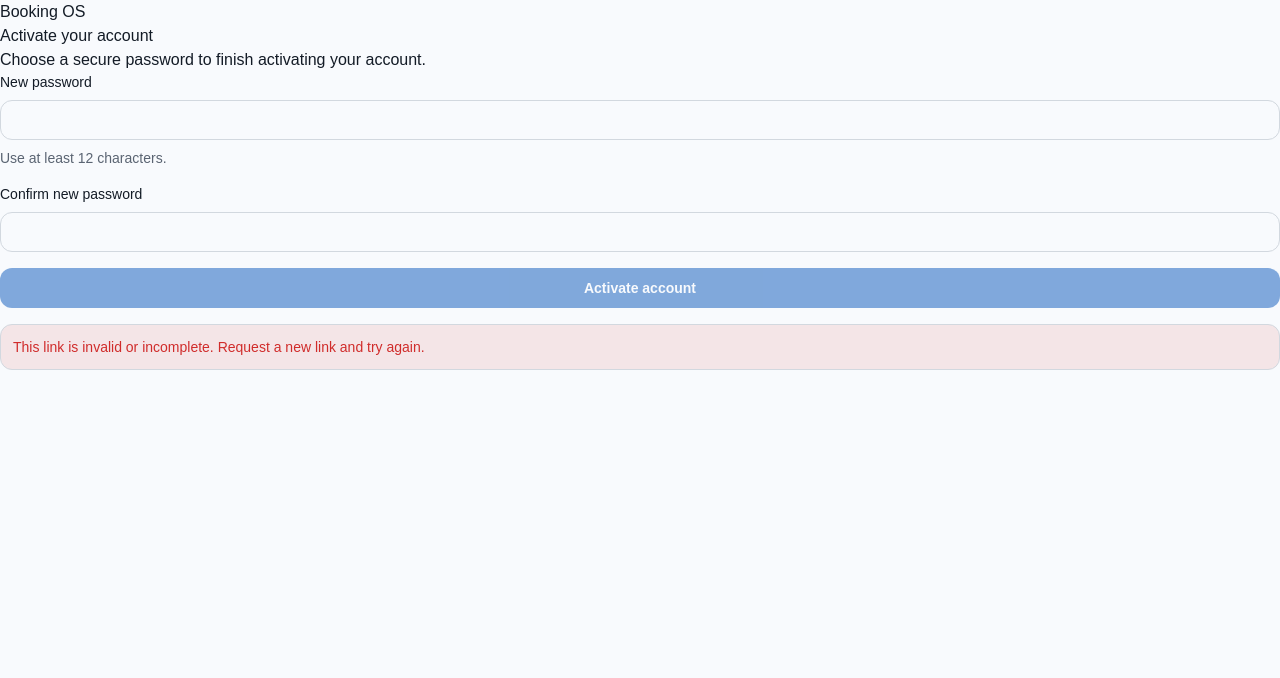
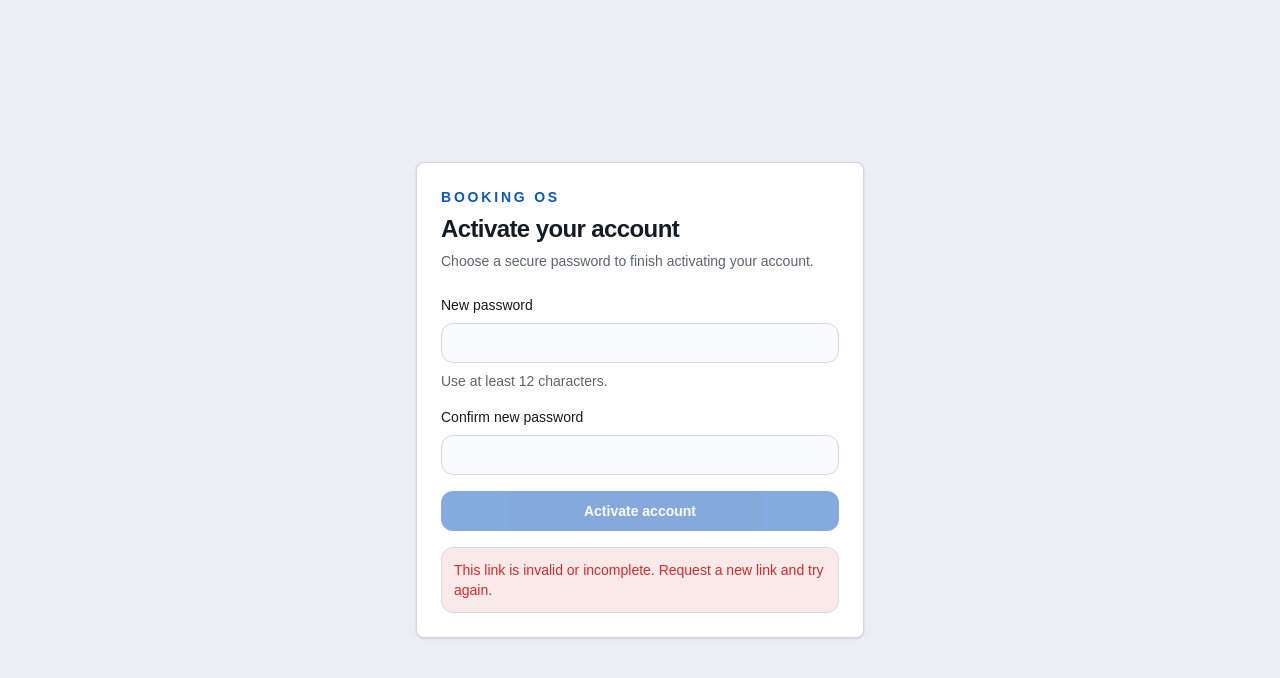
Before and after one commit to hiephanguyen01/booking-os, a Next.js app in the folder apps/web-console/: page /activate in a window 1280 px wide. Shown: the top 678 px of the page. Built offline with nearby package versions, Linux system fonts and the light colour scheme.

Commit message:
feat(web-console): apply shared identity page shell

```diff
--- a/apps/web-console/app/activate/page.tsx
+++ b/apps/web-console/app/activate/page.tsx
@@ -1,14 +1,30 @@
+import {
+  Card,
+  CardContent,
+  CardDescription,
+  CardHeader,
+  CardTitle,
+} from "@booking-os/ui/card";
+
 import { ActivationForm } from "../../src/components/identity-forms";
 
 export default function ActivatePage() {
   return (
-    <main className="console-shell">
-      <section className="identity-shell" aria-labelledby="activation-title">
-        <p className="product-label">Booking OS</p>
-        <h1 id="activation-title">Activate your account</h1>
-        <p>Choose a secure password to finish activating your account.</p>
-        <ActivationForm />
-      </section>
+    <main className="flex min-h-screen items-center justify-center bg-muted px-4 py-12">
+      <Card className="w-full max-w-md">
+        <CardHeader>
+          <p className="text-sm font-semibold uppercase tracking-[0.2em] text-primary">
+            Booking OS
+          </p>
+          <CardTitle id="activation-title">Activate your account</CardTitle>
+          <CardDescription>
+            Choose a secure password to finish activating your account.
+          </CardDescription>
+        </CardHeader>
+        <CardContent>
+          <ActivationForm />
+        </CardContent>
+      </Card>
     </main>
   );
 }
--- a/apps/web-console/app/password/forgot/page.tsx
+++ b/apps/web-console/app/password/forgot/page.tsx
@@ -1,14 +1,30 @@
+import {
+  Card,
+  CardContent,
+  CardDescription,
+  CardHeader,
+  CardTitle,
+} from "@booking-os/ui/card";
+
 import { ForgotPasswordForm } from "../../../src/components/identity-forms";
 
 export default function ForgotPasswordPage() {
   return (
-    <main className="console-shell">
-      <section className="identity-shell" aria-labelledby="forgot-password-title">
-        <p className="product-label">Booking OS</p>
-        <h1 id="forgot-password-title">Forgot your password?</h1>
-        <p>Request a password reset link without revealing whether an account exists.</p>
-        <ForgotPasswordForm />
-      </section>
+    <main className="flex min-h-screen items-center justify-center bg-muted px-4 py-12">
+      <Card className="w-full max-w-md">
+        <CardHeader>
+          <p className="text-sm font-semibold uppercase tracking-[0.2em] text-primary">
+            Booking OS
+          </p>
+          <CardTitle id="forgot-password-title">Forgot your password?</CardTitle>
+          <CardDescription>
+            Request a password reset link without revealing whether an account exists.
+          </CardDescription>
+        </CardHeader>
+        <CardContent>
+          <ForgotPasswordForm />
+        </CardContent>
+      </Card>
     </main>
   );
 }
--- a/apps/web-console/app/password/reset/page.tsx
+++ b/apps/web-console/app/password/reset/page.tsx
@@ -1,14 +1,28 @@
+import {
+  Card,
+  CardContent,
+  CardDescription,
+  CardHeader,
+  CardTitle,
+} from "@booking-os/ui/card";
+
 import { PasswordResetForm } from "../../../src/components/identity-forms";
 
 export default function ResetPasswordPage() {
   return (
-    <main className="console-shell">
-      <section className="identity-shell" aria-labelledby="reset-password-title">
-        <p className="product-label">Booking OS</p>
-        <h1 id="reset-password-title">Reset your password</h1>
-        <p>Choose a new password to secure your account.</p>
-        <PasswordResetForm />
-      </section>
+    <main className="flex min-h-screen items-center justify-center bg-muted px-4 py-12">
+      <Card className="w-full max-w-md">
+        <CardHeader>
+          <p className="text-sm font-semibold uppercase tracking-[0.2em] text-primary">
+            Booking OS
+          </p>
+          <CardTitle id="reset-password-title">Reset your password</CardTitle>
+          <CardDescription>Choose a new password to secure your account.</CardDescription>
+        </CardHeader>
+        <CardContent>
+          <PasswordResetForm />
+        </CardContent>
+      </Card>
     </main>
   );
 }
```
